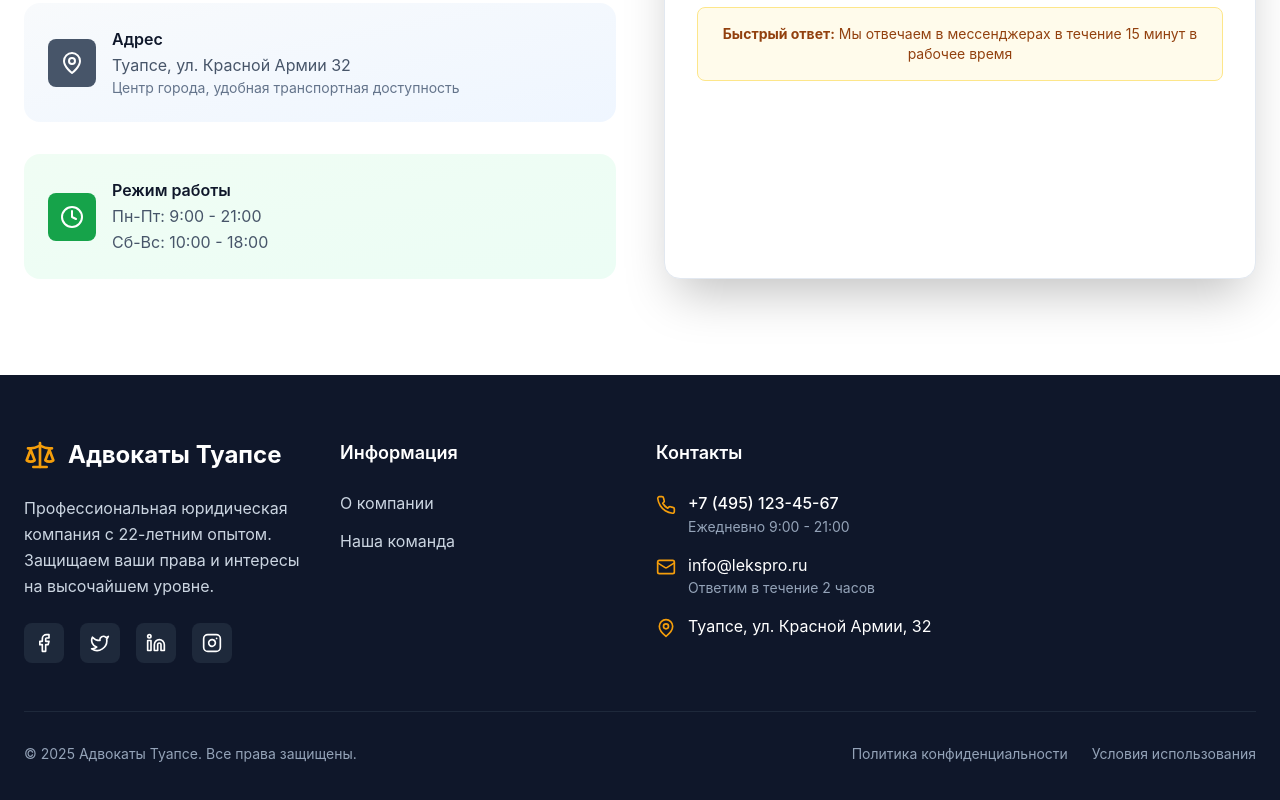
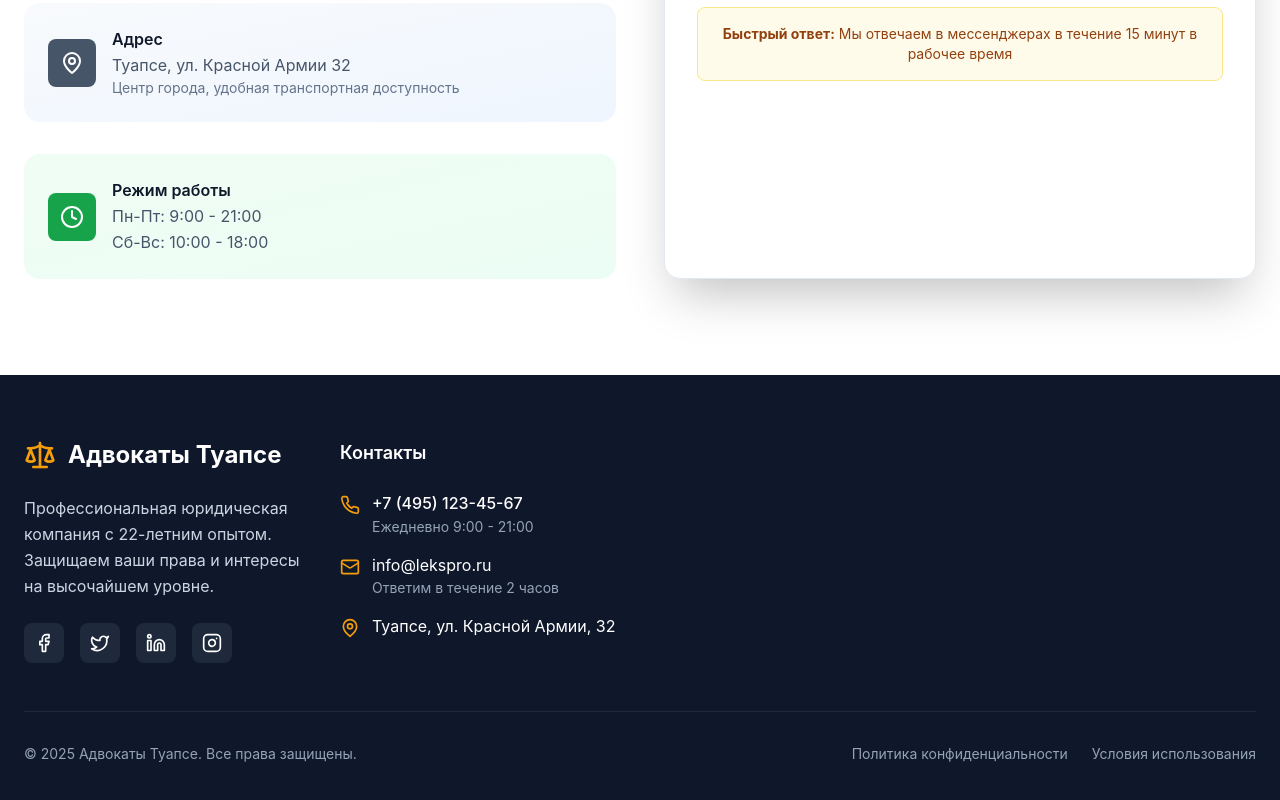
Before and after one commit to Gelleon/law2, a React (Vite) app: page / in a window 1280 px wide. Shown: the part 3549-4349 px from the top of the page. Built offline with nearby package versions, Linux system fonts and the light colour scheme.

Commit message:
Updated Footer.tsx

```diff
--- a/src/components/Footer.tsx
+++ b/src/components/Footer.tsx
@@ -37,13 +37,6 @@ const Footer = () => {
           {/* Services */}
 
           {/* Quick Links */}
-          <div>
-            <h4 className="text-lg font-semibold mb-6">Информация</h4>
-            <ul className="space-y-3">
-              <li><a href="#" className="text-slate-300 hover:text-amber-500 transition-colors">О компании</a></li>
-              <li><a href="#" className="text-slate-300 hover:text-amber-500 transition-colors">Наша команда</a></li>
-            </ul>
-          </div>
 
           {/* Contact Info */}
           <div>
```
